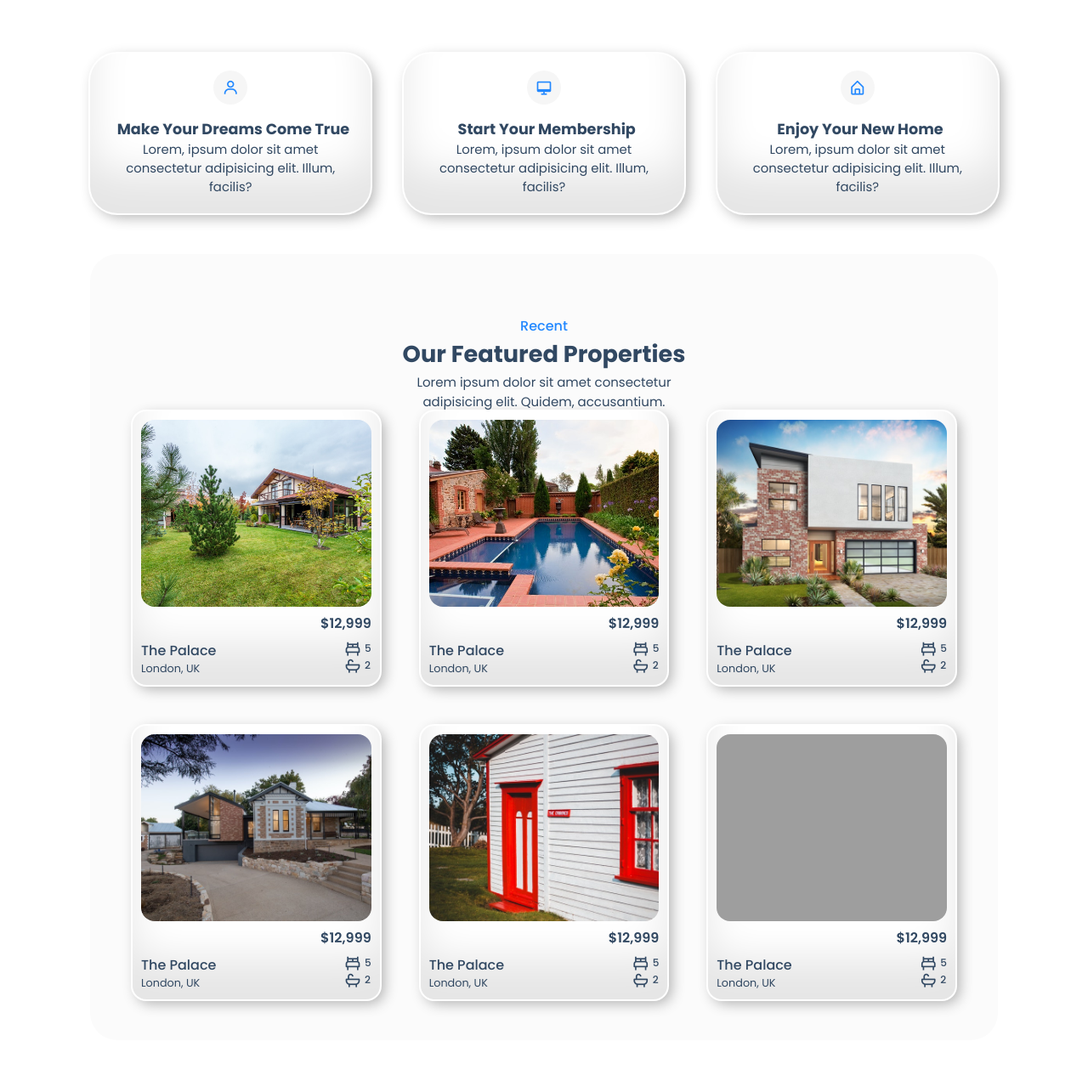
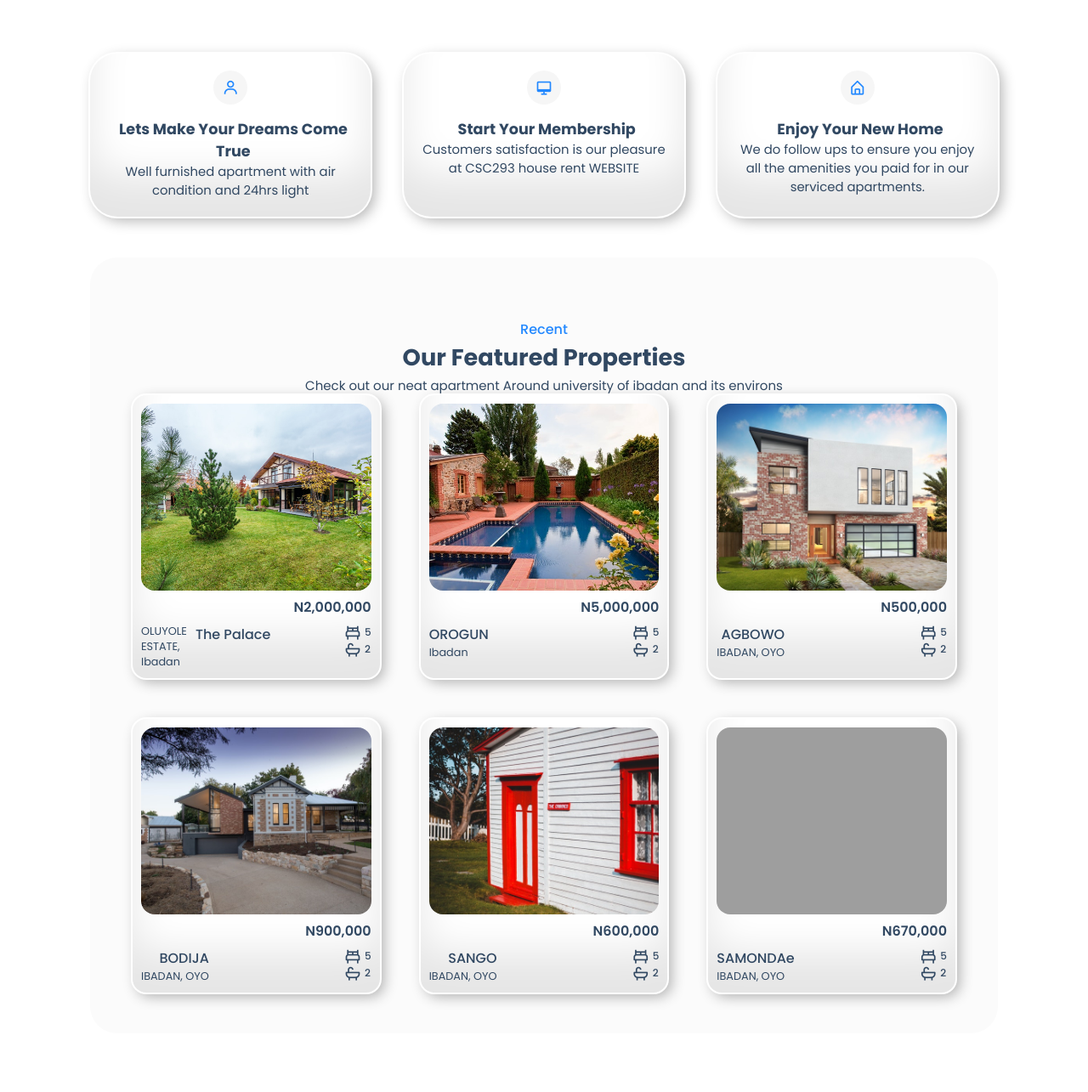
Before and after one commit to solajcodes/CSC293_Web_design, a plain HTML site: page index.html in a window 1280 px wide. Shown: the part 1000-2285 px from the top of the page at 85% size. Drawn offline with nearby package versions, Linux system fonts and the light colour scheme; grey boxes are pictures that could not be loaded.

Commit message:
html of house rent website

```diff
--- a/index.html
+++ b/index.html
@@ -14,7 +14,7 @@
   <header>
     <div class="nav container">
       <!-- logo -->
-      <a href="index.html" class="logo"><i class="bx bx-home"></i>R State</a>
+      <a href="index.html" class="logo"><i class="bx bx-home"></i>CSC293 HOUSE RENT WEBSITE</a>
       <!-- Menu Icon -->
       <input type="checkbox" name="" id="menu">
       <label for="menu"><i class="bx bx-menu" id="menu-icon"></i></label>
@@ -33,7 +33,7 @@
   <!-- Home -->
   <section class="home container" id="home">
     <div class="home-text">
-      <h1>Find Your Next <br> Perfect Place To <br>Live.</h1>
+      <h1>Find Your Next <br> Perfect Place To <br>Live Around University Of Ibadan.</h1>
       <a href="sign-up.html" class="btn">Sign Up</a>
     </div> <!-- home-text -->
   </section>
@@ -45,10 +45,10 @@
     </div>
     <div class="about-text">
       <span>About Us</span>
-      <h2>We Provide The Best <br>Property For You!</h2>
-      <p>Lorem ipsum dolor sit amet consectetur adipisicing elit. Neque, dolore.</p>
-      <p>Lorem ipsum dolor sit amet consectetur adipisicing elit. Neque, dolore.</p>
-      <p>Lorem ipsum dolor sit amet consectetur adipisicing elit. Neque, dolore.</p>
+      <h2>We Provide The Best <br>Property For You around University Of Ibadan!</h2>
+      <p>We have nice Apartments in University Of Ibadan</p>
+      <p>Single room self contain with pop ceiling and gated fence</p>
+      <p>We have houses in Orogun, Sango, Agbowo, Samonda, Ojo, Barika and Bodija.</p>
       <a href="#" class="btn">Learn More</a>
     </div>
   </section>
@@ -58,20 +58,20 @@
     <!-- box1 -->
     <div class="box">
       <i class="bx bx-user"></i>
-      <h3>Make Your Dreams Come True</h3>
-      <p>Lorem, ipsum dolor sit amet consectetur adipisicing elit. Illum, facilis?</p>
+      <h3>Lets Make Your Dreams Come True</h3>
+      <p>Well furnished apartment with air condition and 24hrs light</p>
     </div>
     <!-- box2 -->
     <div class="box">
       <i class="bx bx-desktop"></i>
       <h3>Start Your Membership</h3>
-      <p>Lorem, ipsum dolor sit amet consectetur adipisicing elit. Illum, facilis?</p>
+      <p>Customers satisfaction is our pleasure at CSC293 house rent WEBSITE</p>
     </div>
     <!-- box3 -->
     <div class="box">
       <i class="bx bx-home-alt"></i>
       <h3>Enjoy Your New Home</h3>
-      <p>Lorem, ipsum dolor sit amet consectetur adipisicing elit. Illum, facilis?</p>
+      <p>We do follow ups to ensure you enjoy all the amenities you paid for in our serviced apartments.</p>
     </div>
   </section>
 
@@ -80,18 +80,18 @@
     <div class="heading">
       <span>Recent</span>
       <h2>Our Featured Properties</h2>
-      <p>Lorem ipsum dolor sit amet consectetur <br> adipisicing elit. Quidem, accusantium.</p>
+      <p>Check out our neat apartment Around university of ibadan and its environs</p>
     </div> <!-- heading -->
     <div class="properties-container container">
 
       <!-- Box 1 -->
       <div class="box">
         <img src="images/p1.jpg" alt="">
-        <h3>$12,999</h3>
+        <h3>N2,000,000</h3>
         <div class="content">
           <div class="text">
             <h3>The Palace</h3>
-            <p>London, UK</p>
+            <p>OLUYOLE ESTATE, Ibadan</p>
           </div>
           <div class="icon">
             <i class='bx bx-bed'><span>5</span></i>
@@ -102,11 +102,11 @@
       <!-- Box 2 -->
       <div class="box">
         <img src="images/p2.jpg" alt="">
-        <h3>$12,999</h3>
+        <h3>N5,000,000</h3>
         <div class="content">
           <div class="text">
-            <h3>The Palace</h3>
-            <p>London, UK</p>
+            <h3>OROGUN</h3>
+            <p>Ibadan</p>
           </div>
           <div class="icon">
             <i class='bx bx-bed'><span>5</span></i>
@@ -117,11 +117,11 @@
       <!-- Box 3 -->
       <div class="box">
         <img src="images/p3.jpg" alt="">
-        <h3>$12,999</h3>
+        <h3>N500,000</h3>
         <div class="content">
           <div class="text">
-            <h3>The Palace</h3>
-            <p>London, UK</p>
+            <h3>AGBOWO</h3>
+            <p>IBADAN, OYO</p>
           </div>
           <div class="icon">
             <i class='bx bx-bed'><span>5</span></i>
@@ -132,11 +132,11 @@
       <!-- Box 4 -->
       <div class="box">
         <img src="images/p4.jpg" alt="">
-        <h3>$12,999</h3>
+        <h3>N900,000</h3>
         <div class="content">
           <div class="text">
-            <h3>The Palace</h3>
-            <p>London, UK</p>
+            <h3>BODIJA</h3>
+            <p>IBADAN, OYO</p>
           </div>
           <div class="icon">
             <i class='bx bx-bed'><span>5</span></i>
@@ -147,11 +147,11 @@
       <!-- Box 5 -->
       <div class="box">
         <img src="images/p5.jpg" alt="">
-        <h3>$12,999</h3>
+        <h3>N600,000</h3>
         <div class="content">
           <div class="text">
-            <h3>The Palace</h3>
-            <p>London, UK</p>
+            <h3>SANGO</h3>
+            <p>IBADAN, OYO</p>
           </div>
           <div class="icon">
             <i class='bx bx-bed'><span>5</span></i>
@@ -162,11 +162,11 @@
       <!-- Box 6 -->
       <div class="box">
         <img src="images/p6.jpg" alt="">
-        <h3>$12,999</h3>
+        <h3>N670,000</h3>
         <div class="content">
           <div class="text">
-            <h3>The Palace</h3>
-            <p>London, UK</p>
+            <h3>SAMONDAe</h3>
+            <p>IBADAN, OYO</p>
           </div>
           <div class="icon">
             <i class='bx bx-bed'><span>5</span></i>
@@ -190,7 +190,7 @@
   <!-- Footer -->
   <section class="footer">
     <div class="footer-container container">
-      <h2>R. State</h2>
+      <h2>CSC292 RENT WEBSITE</h2>
       <div class="footer-box">
         <h3>Quick Links</h3>
         <a href="#">Agency</a>
@@ -199,13 +199,13 @@
       </div>
       <div class="footer-box">
         <h3>Locations</h3>
-        <a href="#">Birmingham</a>
+        <a href="#">Ibadan</a>
         <a href="#">London</a>
         <a href="#">New York</a>
       </div>
       <div class="footer-box">
         <h3>Contact</h3>
-        <a href="#">+44 (0)800 123 4567</a>
+        <a href="#">+234 70 330 491 14</a>
         <a href="#">yourmail@gmail.com</a>
         <div class="social">
           <a href="#"><i class="bx bxl-facebook" ></i></a>
@@ -219,7 +219,7 @@
 
   <!-- Copyright -->
   <div class="copyright">
-    <p>&#169; imonweb All Rights Reserved.</p>
+    <p>&#169; CSC292 GROUP 22 All Rights Reserved.</p>
   </div>
 
 </body>
```
